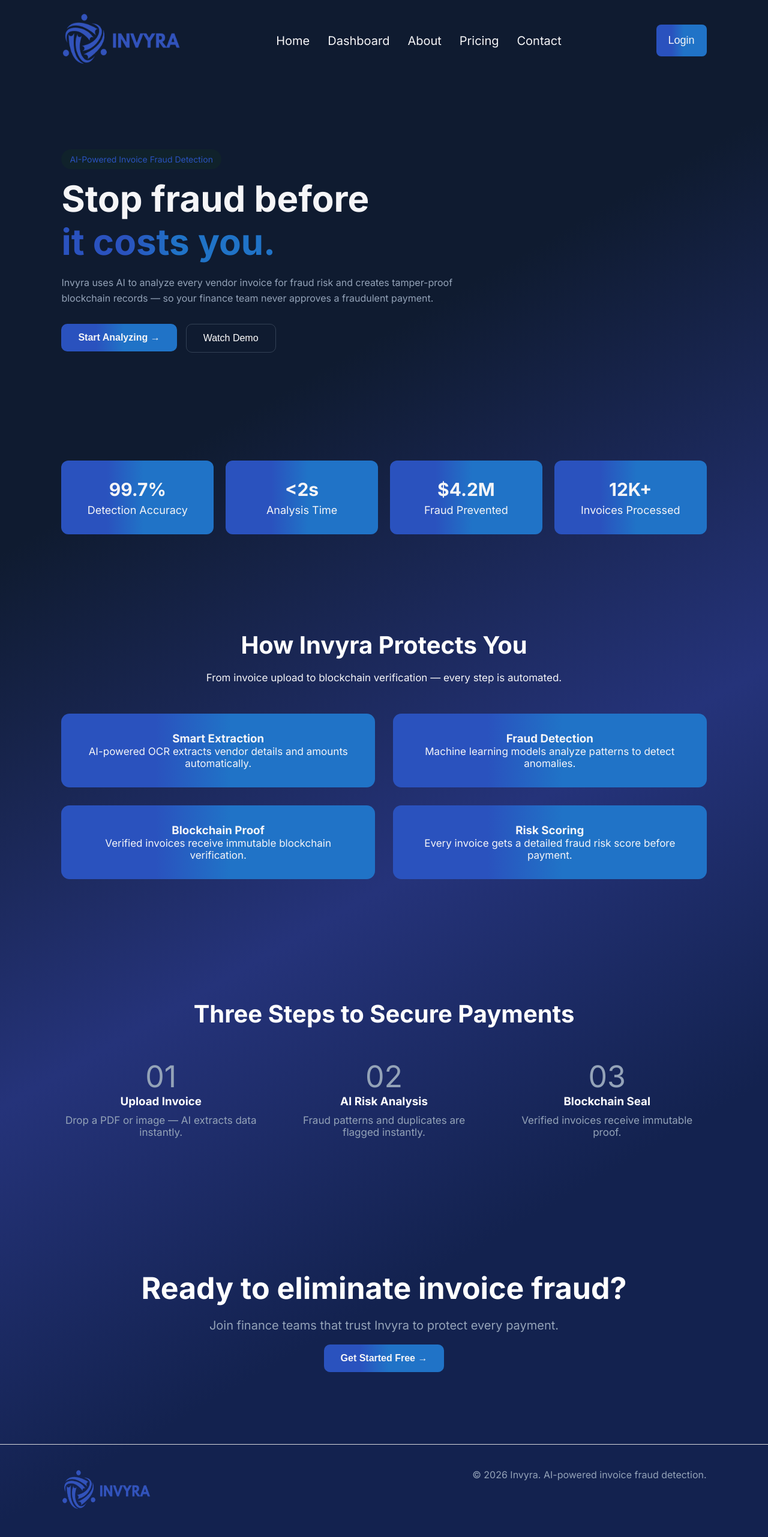
After one commit to dpshah23/Invyra, a Django app: template templates/home.html in a window 1280 px wide. The commit adds this page. Shown: the whole page at 60% size. Run offline with Django 5.2, Linux system fonts and the light colour scheme; the template is opened without the code that fills it, so the values that code supplies are empty.

Commit message:
Home Page Added

```diff
--- /dev/null
+++ b/static/css/home.css
@@ -0,0 +1,305 @@
+* {
+  margin: 0;
+  padding: 0;
+  box-sizing: border-box;
+}
+
+body {
+  font-family: "Inter", sans-serif;
+  background: #0f1b30;
+  background: linear-gradient(
+    150deg,
+    rgba(15, 27, 48, 1) 28%,
+    rgba(37, 51, 122, 1) 56%,
+    rgba(19, 34, 79, 1) 77%
+  );
+  color: white;
+}
+
+/* NAVBAR */
+
+.navbar {
+  display: flex;
+  justify-content: space-between;
+  align-items: center;
+  padding: 20px 8%;
+}
+
+.logo {
+  display: flex;
+  align-items: center;
+  gap: 10px;
+  font-weight: 600;
+  font-size: 20px;
+}
+
+.nav-links {
+  display: flex;
+  gap: 30px;
+  list-style: none;
+}
+
+.nav-item {
+  text-decoration: none;
+  color: #f5f5f7;
+  position: relative;
+  font-size: 20px;
+}
+
+.nav-item::after {
+  content: "";
+  position: absolute;
+  left: 0;
+  bottom: -6px;
+  width: 0;
+  height: 2px;
+  background: #2a52be;
+  transition: 0.4s;
+}
+
+.nav-item:hover::after {
+  width: 100%;
+}
+
+.dashboard-btn {
+  background: linear-gradient(90deg, #2a52be 30%, #2073c7 54%);
+  border: none;
+  padding: 16px 20px;
+  border-radius: 8px;
+  font-weight: 500;
+  cursor: pointer;
+  color: #f5f5f7;
+  font-size: 18px;
+}
+
+.dashboard-btn:hover {
+  opacity: 0.9;
+  transition: 250ms ease;
+}
+
+/* HERO */
+
+.hero {
+  padding: 120px 8%;
+  max-width: 900px;
+}
+
+.hero h1 {
+  font-size: 60px;
+  margin: 20px 0;
+  color: #f5f5f7;
+}
+
+.hero h1 span {
+  background: linear-gradient(
+    90deg,
+    rgba(42, 82, 190, 1) 30%,
+    rgba(32, 115, 199, 1) 54%
+  );
+  -webkit-background-clip: text;
+  background-clip: text;
+  -webkit-text-fill-color: transparent;
+}
+
+.hero p {
+  color: #94a3b8;
+  line-height: 1.6;
+  margin-bottom: 30px;
+}
+
+.tag {
+  background: #10222b;
+  padding: 8px 14px;
+  border-radius: 20px;
+  color: #2a52be;
+  font-size: 14px;
+}
+
+.primary-btn {
+  background: linear-gradient(90deg, #2A52BE 30%, #2073C7 54%);
+  border: none;
+  padding: 14px 28px;
+  border-radius: 10px;
+  font-weight: 600;
+  cursor: pointer;
+  color: #f5f5f7;
+  font-size: 16px;
+}
+
+.primary-btn:hover {
+  opacity: 0.9;
+  transition: 250ms ease;
+}
+
+.secondary-btn {
+  background: transparent;
+  border: 1px solid #334155;
+  padding: 14px 28px;
+  border-radius: 10px;
+  color: white;
+  cursor: pointer;
+  font-size: 16px;
+}
+
+.hero-buttons {
+  display: flex;
+  gap: 15px;
+}
+
+/* STATS */
+
+.stats {
+  display: grid;
+  grid-template-columns: repeat(4, 1fr);
+  gap: 20px;
+  padding: 60px 8%;
+}
+
+.stat-card {
+  background: linear-gradient(90deg, #2A52BE 30%, #2073C7 54%);
+  padding: 30px;
+  border-radius: 12px;
+  text-align: center;
+}
+
+.stat-card h2 {
+  color: #f5f5f7;
+  font-size: 30px;
+  margin-bottom: 6px;
+}
+
+.stat-card p {
+  color: #f5f5f7;
+  font-size: 18px;
+}
+
+/* FEATURES */
+
+.features {
+  padding: 100px 8%;
+  text-align: center;
+}
+
+.features h2 {
+  font-size: 40px;
+  margin-bottom: 20px;
+}
+
+.features p {
+  color: #f5f5f7;
+  /* line-height: 1.6; */
+  font-size: 17px;
+}
+
+.features-grid {
+  margin-top: 50px;
+  display: grid;
+  grid-template-columns: repeat(2, 1fr);
+  gap: 30px;
+}
+
+.card {
+  background: linear-gradient(90deg, #2A52BE 30%, #2073C7 54%);
+  padding: 30px;
+  border-radius: 14px;
+  transition: 0.3s;
+  color: #f5f5f7;
+}
+
+.card:hover {
+  transform: translateY(-5px);
+}
+
+/* STEPS */
+
+.steps {
+  padding: 100px 8%;
+  text-align: center;
+}
+
+.steps h2 {
+  font-size: 40px;
+  /* margin-bottom: 20px; */
+}
+
+.steps-grid {
+  display: grid;
+  grid-template-columns: repeat(3, 1fr);
+  gap: 40px;
+  margin-top: 50px;
+}
+
+.step span {
+  font-size: 50px;
+  color: #94a3b8;
+}
+
+.step p {
+  color: #94a3b8;
+  margin-top: 10px;
+  font-size: 17px;
+}
+
+/* CTA */
+
+.cta {
+  text-align: center;
+  padding: 120px 8%;
+}
+
+.cta h2 {
+  font-size: 50px;
+}
+
+.cta p {
+  color: #94a3b8;
+  margin: 20px 0;
+  font-size: 20px;
+}
+
+/* FOOTER */
+
+footer {
+  display: flex;
+  justify-content: space-between;
+  padding: 40px 8%;
+  border-top: 1px solid #d9d9dc;
+  color: #94a3b8;
+}
+
+/* SCROLL ANIMATION */
+
+.scroll {
+  opacity: 0;
+  transform: translateY(40px);
+  transition: 0.6s ease;
+}
+
+.scroll.show {
+  opacity: 1;
+  transform: translateY(0);
+}
+
+/* RESPONSIVE */
+
+@media (max-width: 1000px) {
+  .stats {
+    grid-template-columns: repeat(2, 1fr);
+  }
+
+  .features-grid {
+    grid-template-columns: 1fr;
+  }
+
+  .steps-grid {
+    grid-template-columns: 1fr;
+  }
+
+  .hero h1 {
+    font-size: 42px;
+  }
+
+  .nav-links {
+    display: none;
+  }
+}
--- /dev/null
+++ b/static/js/home.js
@@ -0,0 +1,16 @@
+const scrollElements = document.querySelectorAll(".scroll");
+
+const observer = new IntersectionObserver(
+  (entries) => {
+    entries.forEach((entry) => {
+      if (entry.isIntersecting) {
+        entry.target.classList.add("show");
+      }
+    });
+  },
+  {
+    threshold: 0.2,
+  },
+);
+
+scrollElements.forEach((el) => observer.observe(el));
--- a/templates/dashboard.html
+++ b/templates/dashboard.html
@@ -25,6 +25,7 @@
 
             <button class="nav-btn active" data-page="dashboard">Dashboard</button>
             <button class="nav-btn" data-page="invoices">All Invoices</button>
+            <a href="/templates/pricing.html"><button class="nav-btn">Pricing</button></a>
 
         </nav>
 
--- /dev/null
+++ b/templates/home.html
@@ -0,0 +1,165 @@
+<!doctype html>
+<html lang="en">
+  <head>
+    <meta charset="UTF-8" />
+    <title>Home | Invyra</title>
+    <meta name="viewport" content="width=device-width, initial-scale=1.0" />
+    <link rel="stylesheet" href="/static/css/home.css" />
+    <link
+      href="https://fonts.googleapis.com/css2?family=Inter:wght@300;400;500;600;700&display=swap"
+      rel="stylesheet"
+    />
+    <link rel="icon" type="image/x-icon" sizes="16x16" href="/static/Images/Invyra Favicon.png">
+  </head>
+
+  <body>
+    <!-- NAVBAR -->
+
+    <header class="navbar">
+      <div class="logo">
+        <div class="logo-icon">
+            <img src="/static/Images/Invyra Logo.png" alt="Invyra Logo" width="200" height="90">
+        </div>
+      </div>
+
+      <nav>
+        <ul class="nav-links">
+          <li><a href="/templates/home.html" class="nav-item active">Home</a></li>
+          <li><a href="/templates/login.html" class="nav-item">Dashboard</a></li>
+          <li><a href="/templates/login.html" class="nav-item">About</a></li>
+          <li><a href="/templates/login.html" class="nav-item">Pricing</a></li>
+          <li><a href="/templates/login.html" class="nav-item">Contact</a></li>
+        </ul>
+      </nav>
+
+      <a href="/templates/login.html"><button class="dashboard-btn">Login</button></a>
+    </header>
+
+    <!-- HERO -->
+
+    <section class="hero">
+      <span class="tag">AI-Powered Invoice Fraud Detection</span>
+
+      <h1>
+        Stop fraud before <br />
+        <span>it costs you.</span>
+      </h1>
+
+      <p>
+        Invyra uses AI to analyze every vendor invoice for fraud risk and
+        creates tamper-proof blockchain records — so your finance team never
+        approves a fraudulent payment.
+      </p>
+
+      <div class="hero-buttons">
+        <a href="/templates/login.html"><button class="primary-btn">Start Analyzing →</button></a>
+        <a href="/templates/login.html"><button class="secondary-btn">Watch Demo</button></a>
+      </div>
+    </section>
+
+    <!-- STATS -->
+
+    <section class="stats">
+      <div class="stat-card">
+        <h2>99.7%</h2>
+        <p>Detection Accuracy</p>
+      </div>
+
+      <div class="stat-card">
+        <h2>&lt;2s</h2>
+        <p>Analysis Time</p>
+      </div>
+
+      <div class="stat-card">
+        <h2>$4.2M</h2>
+        <p>Fraud Prevented</p>
+      </div>
+
+      <div class="stat-card">
+        <h2>12K+</h2>
+        <p>Invoices Processed</p>
+      </div>
+    </section>
+
+    <!-- FEATURES -->
+
+    <section class="features">
+      <h2>How Invyra Protects You</h2>
+      <p class="section-sub">
+        From invoice upload to blockchain verification — every step is
+        automated.
+      </p>
+
+      <div class="features-grid">
+        <div class="card scroll">
+          <h3>Smart Extraction</h3>
+          <p>
+            AI-powered OCR extracts vendor details and amounts automatically.
+          </p>
+        </div>
+
+        <div class="card scroll">
+          <h3>Fraud Detection</h3>
+          <p>Machine learning models analyze patterns to detect anomalies.</p>
+        </div>
+
+        <div class="card scroll">
+          <h3>Blockchain Proof</h3>
+          <p>Verified invoices receive immutable blockchain verification.</p>
+        </div>
+
+        <div class="card scroll">
+          <h3>Risk Scoring</h3>
+          <p>Every invoice gets a detailed fraud risk score before payment.</p>
+        </div>
+      </div>
+    </section>
+
+    <!-- STEPS -->
+
+    <section class="steps">
+      <h2>Three Steps to Secure Payments</h2>
+
+      <div class="steps-grid">
+        <div class="step scroll">
+          <span>01</span>
+          <h3>Upload Invoice</h3>
+          <p>Drop a PDF or image — AI extracts data instantly.</p>
+        </div>
+
+        <div class="step scroll">
+          <span>02</span>
+          <h3>AI Risk Analysis</h3>
+          <p>Fraud patterns and duplicates are flagged instantly.</p>
+        </div>
+
+        <div class="step scroll">
+          <span>03</span>
+          <h3>Blockchain Seal</h3>
+          <p>Verified invoices receive immutable proof.</p>
+        </div>
+      </div>
+    </section>
+
+    <!-- CTA -->
+
+    <section class="cta">
+      <h2>Ready to eliminate invoice fraud?</h2>
+      <p>Join finance teams that trust Invyra to protect every payment.</p>
+
+      <a href="/templates/login.html"><button class="primary-btn">Get Started Free →</button></a>
+    </section>
+
+    <!-- FOOTER -->
+
+    <footer>
+      <div class="footer-logo">
+        <img src="/static/Images/Invyra Logo.png" alt="Logo" width="150" height="70">
+      </div>
+
+      <p>© 2026 Invyra. AI-powered invoice fraud detection.</p>
+    </footer>
+
+    <script src="/static/js/home.js"></script>
+  </body>
+</html>
```
